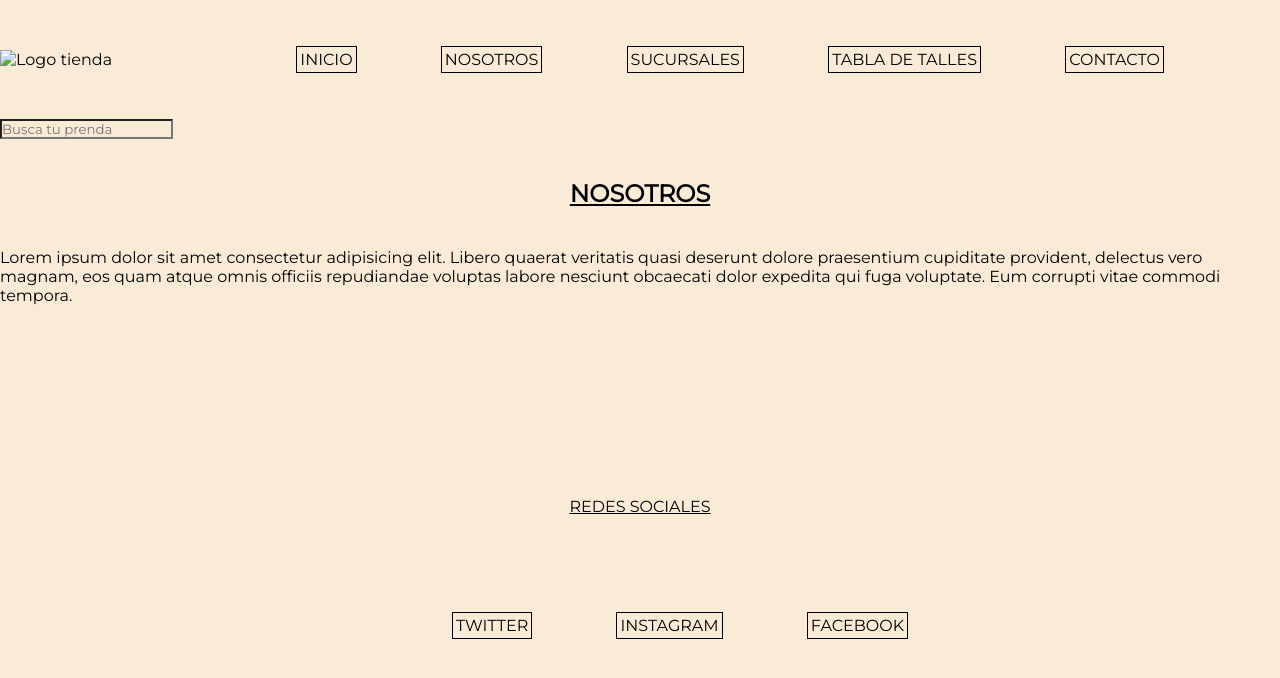
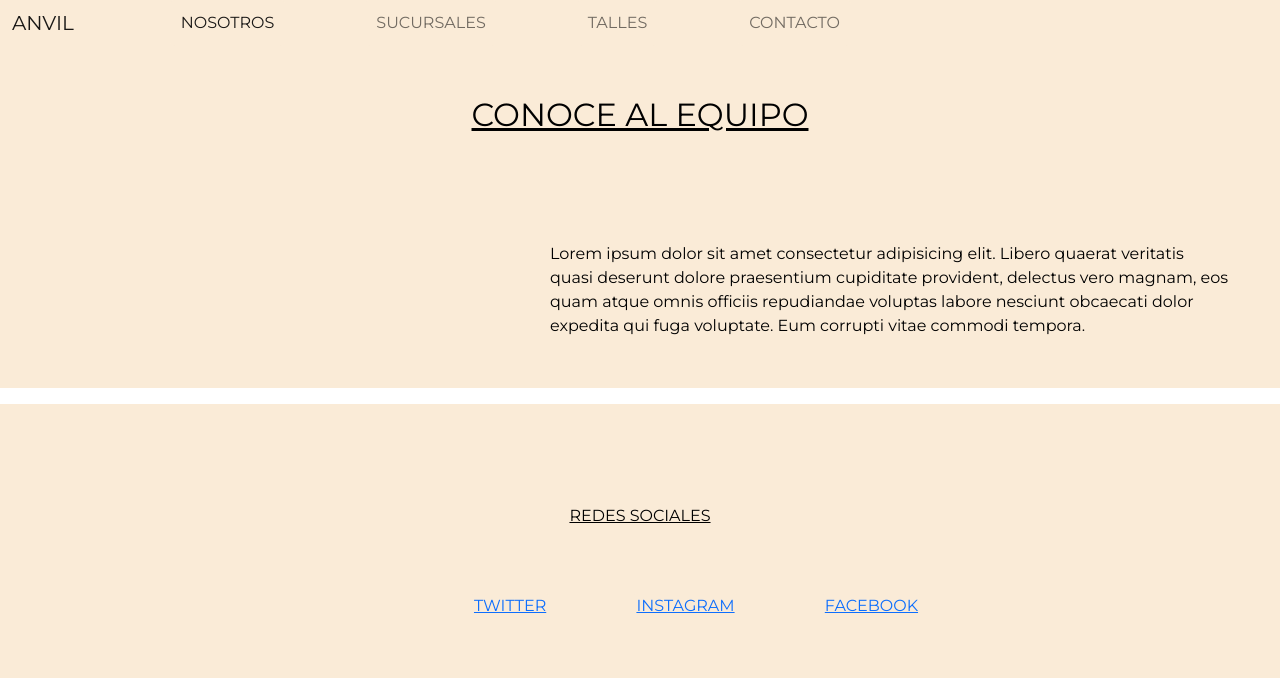
Before and after one commit to tomasnunezguirado/proyecto-final, a plain HTML site: page pages/nosotros.html in a window 1280 px wide. Drawn offline with nearby package versions, Linux system fonts and the light colour scheme; a web font is replaced by a local one.

Commit message:
responsive navbar

```diff
--- a/css/style.css
+++ b/css/style.css
@@ -3,57 +3,72 @@
 *{
     margin: 0px;
     padding: 0px;
+    box-sizing: 0;
     font-family: 'Montserrat', sans-serif;
-    background-color: antiquewhite;
     color: black;
     text-decoration: none;
+    background-color: antiquewhite;
 }
 
-nav {
-    margin: 50px;
-    display: inline-block;
-    padding-left: 50px;
-}
+
 
 li  {
     display: inline;
     margin-left: 5rem;
-    border: black 1px solid;
+    border: black 1px;
+    border-radius: 5px;
     padding: 3px;
-    text-decoration: none;
 }
 
 li:hover {
     text-decoration: underline;
-
 }
 
 h2{
-    margin: 20px;
-    padding: 20px;
+    padding: 50px;
     text-align: center;
     text-decoration: underline black;
 }
 
+img{
+    width: 500px;
+    height: 500px;
+}
+
+p{
+    padding: 50px;
+}
+
+.txt-nos{
+    padding-left: 550px;
+    box-sizing: 0px;
+}
 
 footer{
-    margin-top: 15%;
-    margin-bottom: 25px;
-    background: antiquewhite;
     text-align: center;
 }
 
 .estiloContactos{
+    margin-left: 90px;
+    margin-right: 90px;
+    padding: 30px;
     text-align: center;
-    border: black 2px solid;
-}
+    border: black 1px solid;
+    border-radius: 10px;
 
-.buscaPrenda{
-    margin-left: 100px;
 }
 
 .redes{
-    margin-bottom: 100px;
+    padding-top: 100px;
     text-align: center;
     text-decoration: underline black;
 }
+
+.nav-deco{
+    padding: 0px;
+}
+
+.busc-prod{
+    margin-left: 50px;
+    margin-bottom:15px;
+}
--- a/pages/nosotros.html
+++ b/pages/nosotros.html
@@ -4,44 +4,79 @@
     <meta charset="UTF-8">
     <meta http-equiv="X-UA-Compatible" content="IE=edge">
     <meta name="viewport" content="width=device-width, initial-scale=1.0">
+    <link href="https://cdn.jsdelivr.net/npm/bootstrap@5.2.0/dist/css/bootstrap.min.css" rel="stylesheet" integrity="sha384-gH2yIJqKdNHPEq0n4Mqa/HGKIhSkIHeL5AyhkYV8i59U5AR6csBvApHHNl/vI1Bx" crossorigin="anonymous">
+
     <link rel="stylesheet" href="../css/style.css">
-    <title>Remeras</title>
+    <title>ANVIL - NOSOTROS</title>
 </head>
 <body>
-        <!-- HEADER -->
+
+
+
+
+
+
+    <!-- HEADER -->
     <header>
-        <!-- LOGO -->
-        <a href>
-            <img src="../imgs/logo-21619831-1623772482-8bb64eda729038dec7555f73a887aa571623772483-320-0.png" alt="Logo tienda">
-        </a>
         <!-- NAVBAR -->
-        <nav>
-            <ul>
-                <!-- (li>a)*4 PARA REPLICAR 4 VECES LA MISMA ESTRUCTURA -->
-                <li><a href="../index.html">INICIO</a></li>
-                <li><a href="./nosotros.html">NOSOTROS</a></li>
-                <li><a href="./sucursales.html">SUCURSALES</a></li>
-                <li><a href="./tabla-talles.html">TABLA DE TALLES</a></li>
-                <li><a href="./contacto.html">CONTACTO</a></li>
-            </ul>
-        </nav>
-        <!-- Carrito -->
-        <form action="#">
-            <input type="search" placeholder="Busca tu prenda" name="buscar">
-        </form>
+        <nav class="navbar navbar-expand-lg bg-light nav-deco">
+            <div class="container-fluid">
+              <a class="navbar-brand" href="../index.html">ANVIL</a>
+              <button class="navbar-toggler" type="button" data-bs-toggle="collapse" data-bs-target="#navbarNav" aria-controls="navbarNav" aria-expanded="false" aria-label="Toggle navigation">
+                <span class="navbar-toggler-icon"></span>
+              </button>
+              <div class="collapse navbar-collapse" id="navbarNav">
+                <ul class="navbar-nav">
+                  <li class="nav-item">
+                    <a class="nav-link active" aria-current="page" href="./nosotros.html">NOSOTROS</a>
+                  </li>
+                  <li class="nav-item">
+                    <a class="nav-link" href="./sucursales.html">SUCURSALES</a>
+                  </li>
+                  <li class="nav-item">
+                    <a class="nav-link" href="./tabla-talles.html">TALLES</a>
+                  </li>
+                  <li class="nav-item">
+                    <a class="nav-link" href="./contacto.html">CONTACTO</a>
+                  </li>
+                </ul>
+              </div>
+            </div>
+          </nav>
     </header>
+
+
+
+    <!-- MAIN -->
     <main>
-        <h2>NOSOTROS</h2>
-        <p>Lorem ipsum dolor sit amet consectetur adipisicing elit. Libero quaerat veritatis quasi deserunt dolore praesentium cupiditate provident, delectus vero magnam, eos quam atque omnis officiis repudiandae voluptas labore nesciunt obcaecati dolor expedita qui fuga voluptate. Eum corrupti vitae commodi tempora.</p>
+        <h2 >CONOCE AL EQUIPO</h2>
+        <section>
+          <p class="txt-nos">Lorem ipsum dolor sit amet consectetur adipisicing elit. Libero quaerat veritatis quasi deserunt dolore praesentium cupiditate provident, delectus vero magnam, eos quam atque omnis officiis repudiandae voluptas labore nesciunt obcaecati dolor expedita qui fuga voluptate. Eum corrupti vitae commodi tempora.</p>
+        </section>
     </main>
+
+
+
+
+
+
     <!-- FOOTER -->
     <footer>
         <p class="redes">REDES SOCIALES</p>
         <ul>
-            <li><a href=""></a>TWITTER</li>
-            <li><a href=""></a>INSTAGRAM</li>
-            <li><a href=""></a>FACEBOOK</li>
+            <li><a href="https://twitter.com/home">TWITTER</a></li>
+            <li><a href="https://www.instagram.com">INSTAGRAM</a></li>
+            <li><a href="https://www.facebook.com">FACEBOOK</a></li>
         </ul>
     </footer>
+
+
+
+
+
+
+
+
+        <script src="https://cdn.jsdelivr.net/npm/bootstrap@5.2.0/dist/js/bootstrap.bundle.min.js" integrity="sha384-A3rJD856KowSb7dwlZdYEkO39Gagi7vIsF0jrRAoQmDKKtQBHUuLZ9AsSv4jD4Xa" crossorigin="anonymous"></script>
 </body>
 </html>
```
Also changed, not shown: index.html (+58 -23 lines), pages/contacto.html (+46 -20 lines), pages/sucursales.html (+55 -23 lines), pages/tabla-talles.html (+55 -23 lines), imgs/WhatsApp Image 2022-08-27 at 15.18.26.jpeg (added), imgs/WhatsApp Image 2022-08-27 at 15.18.35.jpeg (added), imgs/WhatsApp Image 2022-08-27 at 15.18.46.jpeg (added), imgs/WhatsApp Image 2022-08-27 at 15.19.01.jpeg (added), 1 other file.
